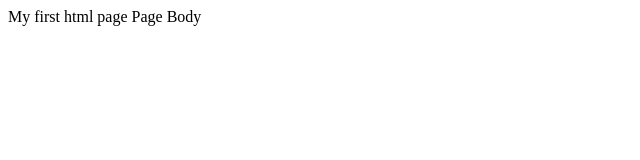
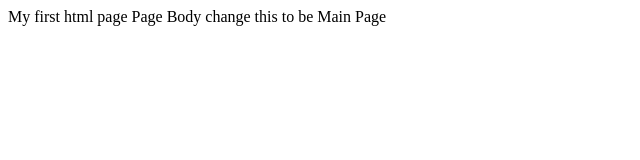
Before and after one commit to mubatr/playUI, a plain HTML site: page web/index.html in a window 1280 px wide. Shown: the whole page, without its empty margins (0-640 px from the left). Drawn offline with Linux system fonts and the light colour scheme.

Commit message:
updating index page for github

```diff
--- a/web/index.html
+++ b/web/index.html
@@ -1,3 +1,3 @@
 <html>
 	<head>My first html page</head>
-	<body>Page Body</body></html>
+	<body>Page Body change this to be Main Page</body></html>
```
